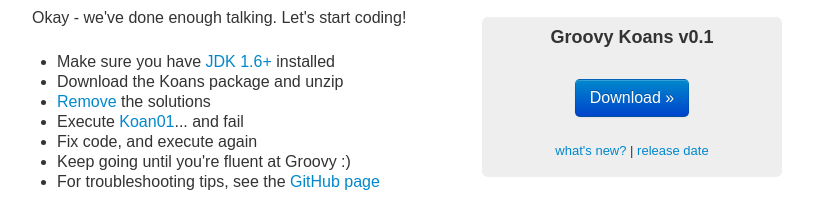
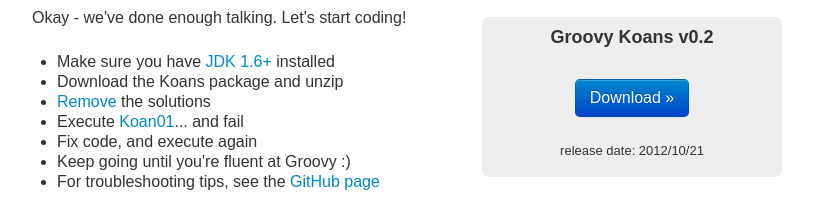
Before and after one commit to nadavc/groovykoans, a plain HTML site: page index.html in a window 1280 px wide. Shown: the part 562-761 px from the top of the page, without its empty margins (233-1046 px from the left). Drawn offline with Linux system fonts and the light colour scheme.

Commit message:
Updated to version 0.2

```diff
--- a/index.html
+++ b/index.html
@@ -98,14 +98,13 @@
     </p>
 
     <div id="download">
-        <h4>Groovy Koans v0.1</h4>
+        <h4>Groovy Koans v0.2</h4>
 
         <br/>
         <a class="btn btn-primary btn-large" href="https://github.com/nadavc/groovykoans/zipball/master">Download &raquo;</a>
 
         <div id="dlDetails">
-            <a href="#" rel="tooltip" title="Initial Release">what's new?</a> |
-            <a href="#" rel="tooltip" title="2012/09/18">release date</a>
+           release date: 2012/10/21
         </div>
     </div>
 
```
